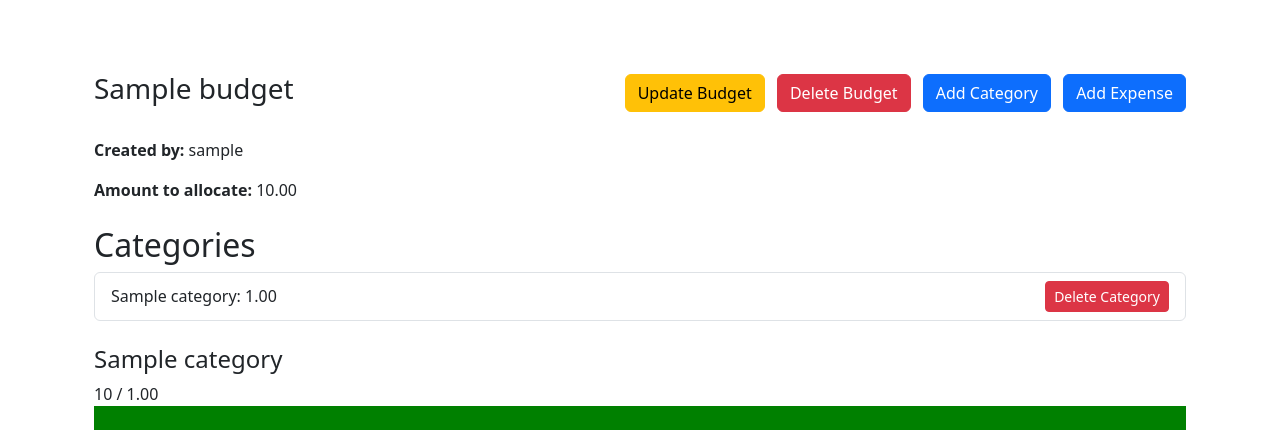
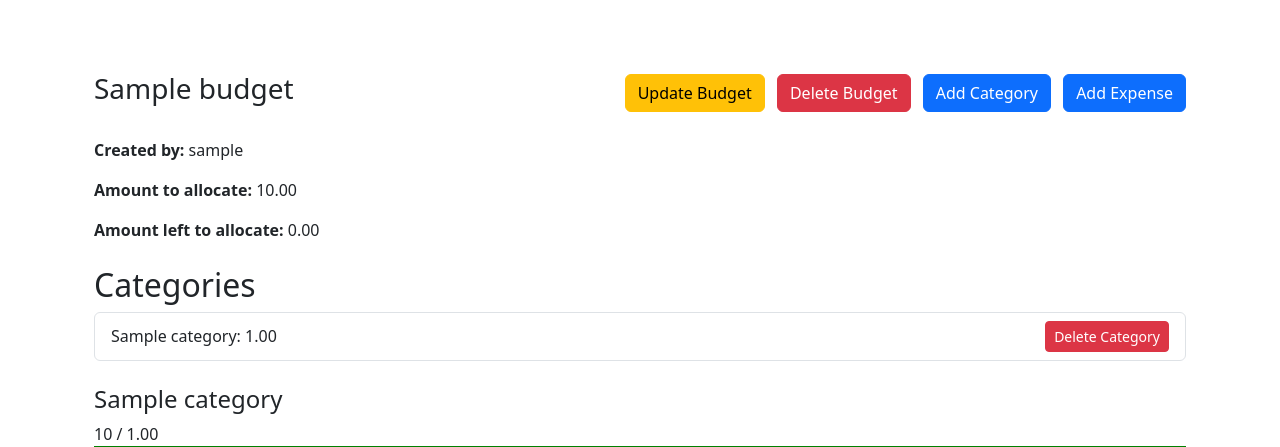
Before and after one commit to MonoSetton/Django-P-ExpenseTracker, a Django app: page /budget_details/1 in a window 1280 px wide. Shown: the part 56-503 px from the top of the page. Run offline with Django 5.2, Linux system fonts and the light colour scheme; a user stored in the database is signed in; tables that the repository leaves empty hold one stand-in row (values such as "Sample post").

Commit message:
Added amount to left to allocate to budget details

```diff
--- a/expenses/templates/expenses/details_budget.html
+++ b/expenses/templates/expenses/details_budget.html
@@ -19,6 +19,7 @@
 
     <p><strong>Created by:</strong> {{ budget.author }}</p>
     <p><strong>Amount to allocate:</strong> {{ budget.amount_to_spend }}</p>
+    <p><strong>Amount left to allocate:</strong> {{ budget_left_to_allocate }}</p>
 
     <h2 class="mt-4">Categories</h2>
     <ul class="list-group mb-4">
--- a/expenses/views.py
+++ b/expenses/views.py
@@ -183,7 +183,11 @@ class DetailsBudgetView(LoginRequiredMixin, DetailView):
     def get_context_data(self, **kwargs):
         context = super().get_context_data(**kwargs)
         budget = self.get_object()
-        context['budget_expenses'] = BudgetExpense.objects.filter(category__budget=budget)
+        budget_expenses = BudgetExpense.objects.filter(category__budget=budget)
+        context['budget_expenses'] = budget_expenses
+        sum_of_budget_expenses = budget_expenses.aggregate(Sum('amount'))['amount__sum'] or 0
+        budget = self.get_object()
+        context['budget_left_to_allocate'] = budget.amount_to_spend - sum_of_budget_expenses
 
         category_totals = []
         budget_categories = BudgetCategory.objects.filter(budget=budget)
@@ -196,6 +200,7 @@ class DetailsBudgetView(LoginRequiredMixin, DetailView):
             })
 
         context['category_totals'] = category_totals
+
         return context
 
 
```
